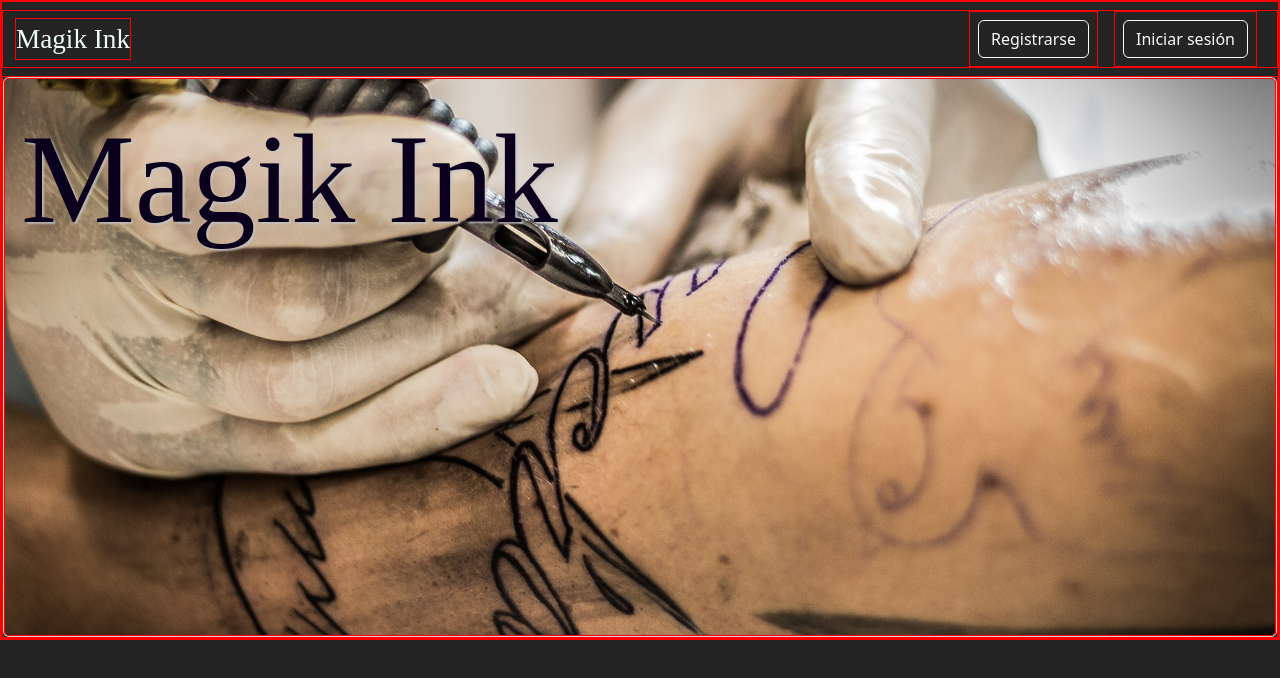
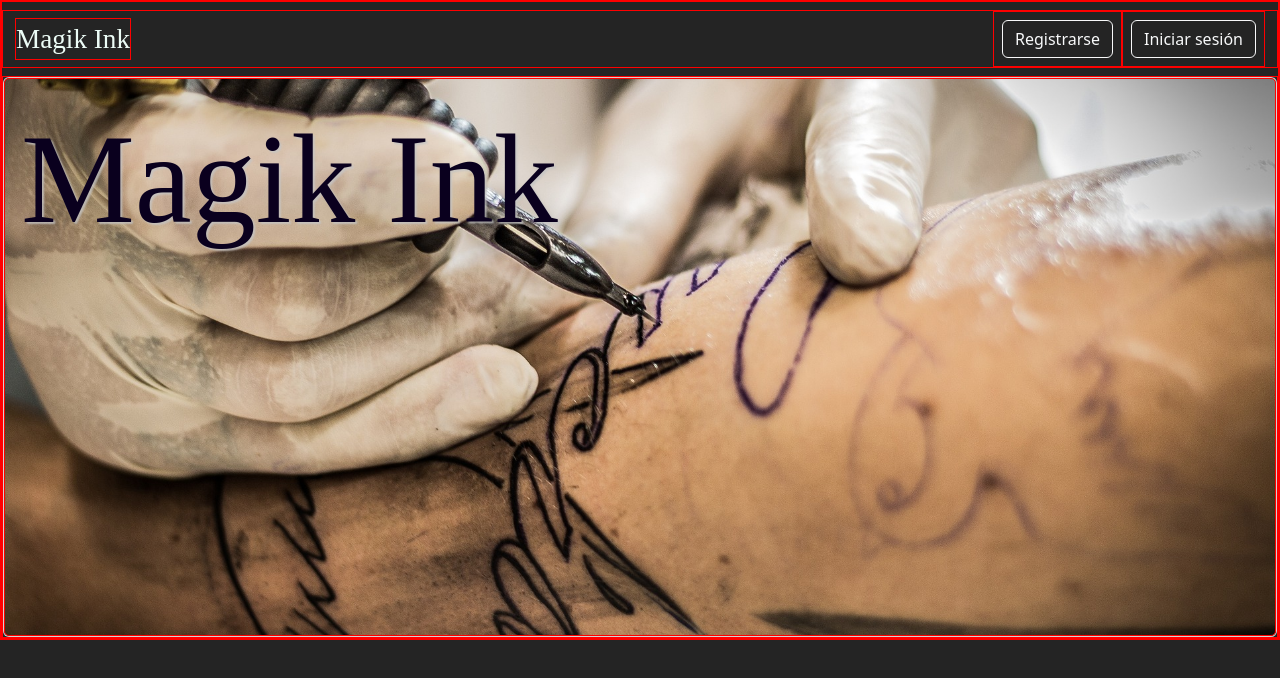
Before and after one commit to aipacheco/Tattoo-Studio, a React (Vite) app: page / in a window 1280 px wide. Shown: the top 678 px of the page. Built offline with nearby package versions, Linux system fonts and the light colour scheme; a web font is replaced by a local one.

Commit message:
fixed style in navbar

```diff
--- a/src/components/ButtonsNavbar/ButtonsNavbar.jsx
+++ b/src/components/ButtonsNavbar/ButtonsNavbar.jsx
@@ -2,7 +2,7 @@ import LinkButton from "../LinkButton/LinkButton"
 const ButtonsNavbar = () => {
   return (
     <>
-      <ul className="navbar-nav d-flex gap-3 me-2 mb-2 mb-lg-0">
+      <ul className="navbar-nav d-flex">
         <LinkButton direction={"/register"} text={"Registrarse"} />
 
         <LinkButton direction={"/login"} text={"Iniciar sesión"} />
```
